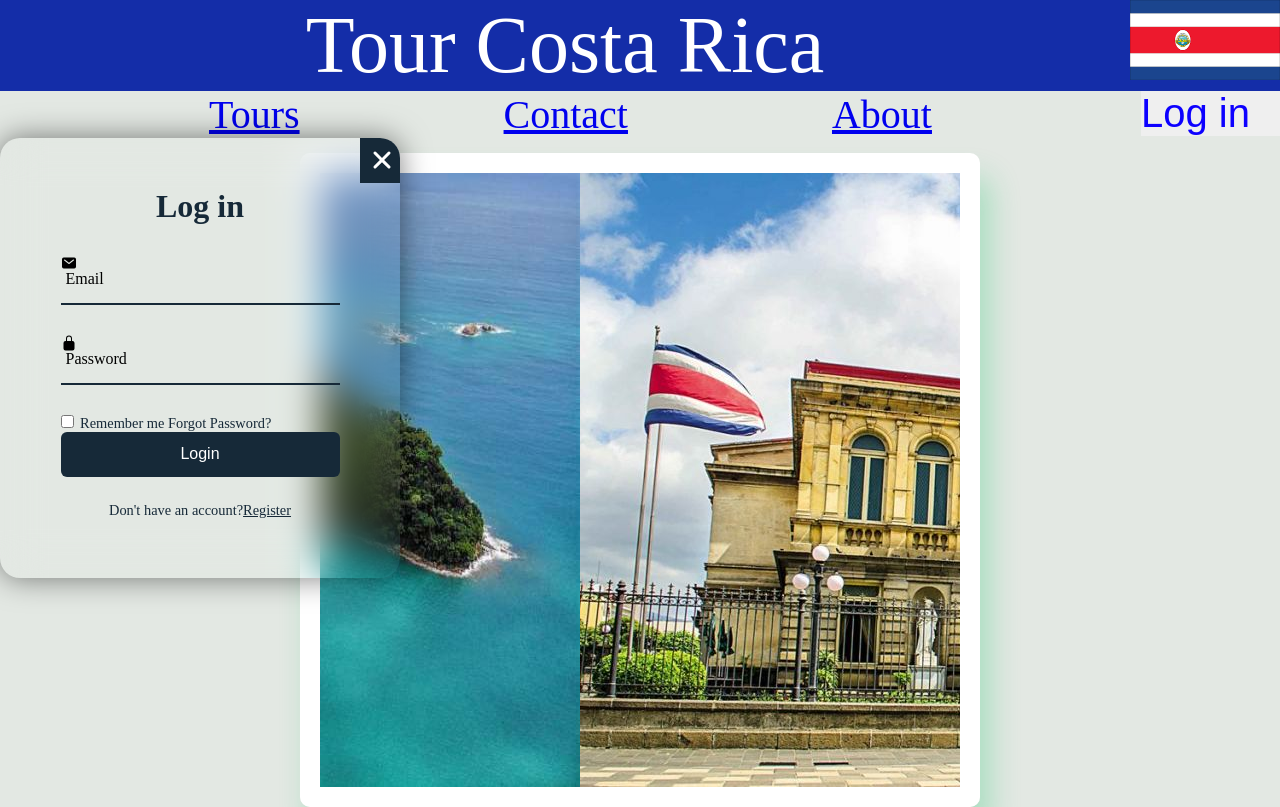
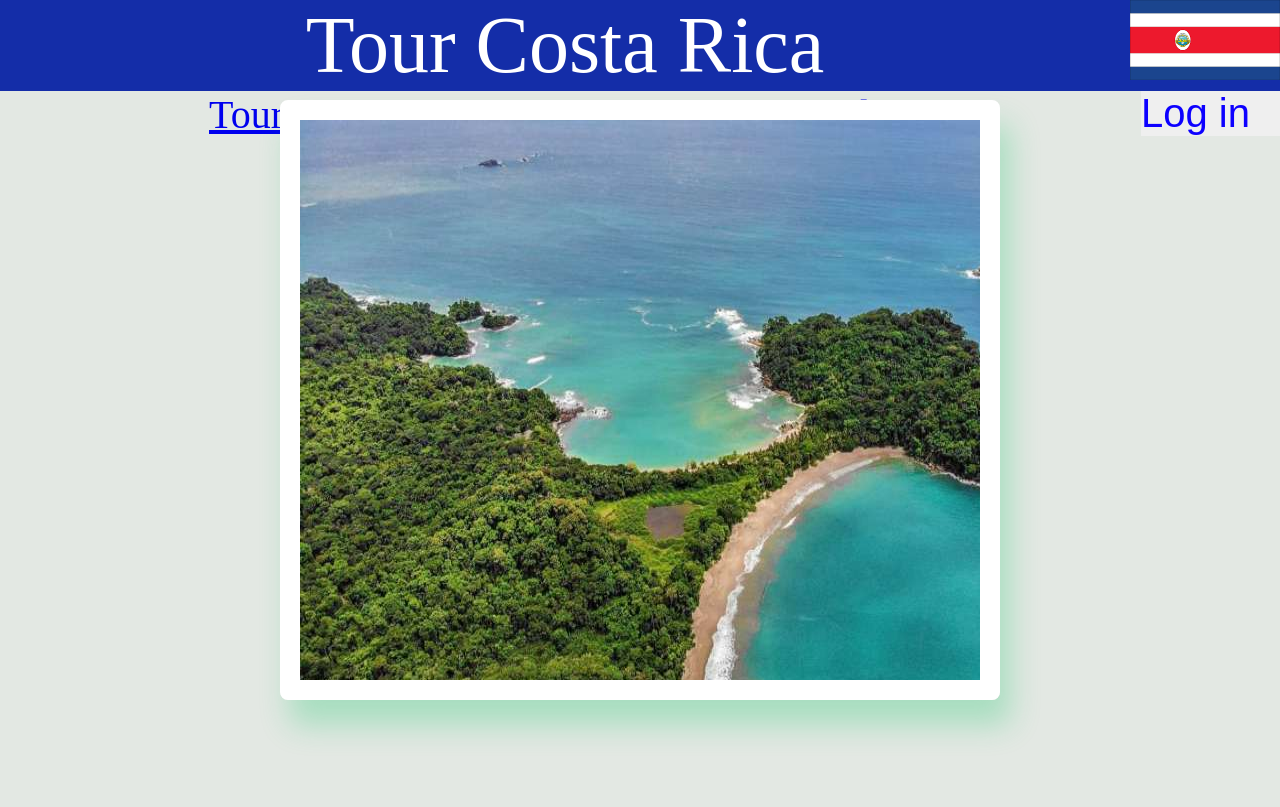
Before and after one commit to CQUESADA07/UNLV-Final-Project, a plain HTML site: page index.html in a window 1280 px wide. Drawn offline with nearby package versions, Linux system fonts and the light colour scheme.

Commit message:
Added Tours Page

```diff
--- a/index.html
+++ b/index.html
@@ -10,7 +10,12 @@
   <div class="TopHeader">Tour Costa Rica
     <img src="costa rica flag.jpg" alt="costaricaflag" class="crflag">
   </div>
-<button class="Log">Log in</button>
+
+  <a href="Login.html">
+  <button class="Log">Log in</button>
+</a>
+
+
 
 
 
@@ -28,71 +33,7 @@
       <img src="perezoso.png">
       <img src="Tucan.jpg">
   </div>
-</div>
 
 
-
-<div class="box">
-  <div class="form-box login">
-    <h2>Log in</h2>
-    <form action="#">
-      <div class="input-box">
-        <span class="icon"> <ion-icon name="mail"></ion-icon></span>
-        <input type="email" required>
-        <label>Email</label>
-        <span class="icon-close"><ion-icon name="close"></ion-icon></span>
-      </div>
-
-
-      <div class="input-box">
-      <span class="icon"> <ion-icon name="lock-closed"></ion-icon></span>
-      <input type="password" required>
-      <label>Password</label>
-      </div>
-      <div class="remember-forgot">
-        <label><input type="checkbox"> Remember me</label>
-        <a href="#">Forgot Password?</a>
-      </div>
-          <button type="submit" class="btn">Login</button>
-          <div class="login-register">
-            <p>Don't have an account?<a href="#" class="register-link">Register</a></p>
-      </div>
-    </form>
-  </div>
-
-  <div class="form-box register">
-    <h2>Registration</h2>
-    <form actio="#">
-      <div class="input-box">
-        <span class="icon">
-          <ion-icon name="mail"></ion-icon>
-        </span>
-        <input type="email" required>
-        <label>Email</label>
-      </div>
-      <div class="input-box">
-        <span class="icon"> <ion-icon name="lock-closed"></ion-icon></span>
-        <input type="password" required>
-        <label>Password</label>
-        </div>
-        <div class="remember-forgot">
-          <label><input type="checkbox"> I agree to the terms & conditions</label>
-
-        </div>
-            <button type="submit" class="btn">Register</button>
-            <div class="login-register">
-              <p>Already have an account?<a href="#" class="login-link">Login</a></p>
-        </div>
-
-    </form>
-  </div>
-
-
-</div>
-
-
-<script src="script.js"></script>
-<script type="module" src="https://unpkg.com/ionicons@7.1.0/dist/ionicons/ionicons.esm.js"></script>
-<script nomodule src="https://unpkg.com/ionicons@7.1.0/dist/ionicons/ionicons.js"></script>
 </body>
 </html>
--- a/script.js
+++ /dev/null
@@ -1,17 +0,0 @@
-const wrapper = document.querySelector('.box');
-const loginLink = document.querySelector('.login-link');
-const registerLink = document.querySelector('.register-link');
-const btnPopup = document.querySelector('.btnLogin-popup');
-
-registerLink.addEventListener('click',()=> {
-wrapper.classList.add('active');
-
-});
-
-loginLink.addEventListener('click',()=> {
-wrapper.classList.remove('active');
-});
-
-btnPopup.addEventListener('click',()=>{
-  wrapper.classList.add('active-popup');
-});
--- a/styles.css
+++ b/styles.css
@@ -52,197 +52,31 @@ body{
 }
 
 .container {
-  width: 85vmin;
+  width: 90vmin;
+  height:600px;
   position: absolute;
   transform: translate(-50%,-50%);
-  top:60%;
+  top:50%;
   left:50%;
   overflow:hidden;
   border:20px solid #ffffff;
-  border-radius: 10px;
+  border-radius: 8px;
   box-shadow: 10px 25px 30px rgba(30, 200, 109, 0.3);
 }
 
 .wrapper {
   width: 100%;
+  height: auto;
   display: flex;
-  animation: slide 12s infinite;
-}
-
-.box {
-position: relative;
-width: 400px;
-height: 440px;
-background: transparent;
-border: 2px solid rgba(255,255);
-border-radius: 20px;
-backdrop-filter:blur(20px);
-box-shadow: 0 0 30px rgba(0,0,0,.5);
-display:flex;
-justify-content: center;
-align-items: center;
-overflow: hidden
-}
-
-.box .form-box.login {
-  /*display: none; */
-}
-
-.box .form-box.register {
-position: absolute;
-transform: translateX(400px);
+  animation: slide 16s infinite;
 }
 
 
-.box.active-popup {
-  transform: scale(1);
-}
-
-.box.form-box {
-width: 100%;
-padding: 40px;
-}
-
-.box .icon-close {
-position: absolute;
-bottom: 120px;
-right: -65px;
-width: 45px;
-height:45px;
-background: #162938;
-font-size: 2em;
-color: white;
-display: flex ;
-justify-content: center;
-align-items: center;
-
-}
-
-.form-box h2 {
- font-size: 2em;
- color: #162938;
- text-align: center;
-}
-
-.input-box {
-position:relative;
-width: 100%;
-height: 50px;
-border-bottom:2px solid #162938;
-margin: 30px 0;
-}
-
-.input-box label {
-position:absolute;
-top:50%;
-left:5px;
-transform:translateY(-50%);
-font-size:1 em;
-color:#162938
-font-weight: 500;
-pointer-events: none;
-transition:.5s;
-}
-
-.input-box input:focus~label,
-.input-box input:valid~label, {
-top: -5px;
-}
-
-.input-box input {
-width: 100%;
-height:100%;
-background:transparent;
-border:none;
-outline:none;
-font-size:1em;
-color: #162938;
-font-weight:600;
-padding: 0 35px 0 5px;
-}
-
-.input.box .icon {
-position: absolute;
-right:8px;
-font-size: 1.2em;
-color:#162938;
-line-height: 57px
-}
-
-.remember-forgot {
-font-size: .9em;
-color:#162938;
-font-weight: 500;
-margin: -15px
-display:flex;
-justify-content: space-between;
-}
-.remember-forgot label input {
-accent-color: #162938;
-margin-right:3px;
- }
-
-.remember-forgot a {
-  color:#162938;
-  text-decoration:none;
-}
-
-.remember-forgot a:hover {
-  text-decoration:underline;
-}
-
-.btn {
-width: 100%;
-height:45px;
-background: #162938;
-border:none;
-outline:none;
-border-radius:6px;
-cursor:pointer;
-font-size: 1em;
-color:white;
-font-weight:500;
-}
-
-.login-register {
-  font-size: .9em;
-  color:#162938;
-  text-align: center;
-  font-weight: 500;
-  margin:25px 0 10px;
-}
-.login-register p a {
-  color: #162938;
-
-}
 .img {
   width: 100%;
 }
 @keyframes slide {
-  0% {
-    transform: translateX(0);
-  }
-  25% {
-    transform: translateX(0);
-  }
-  30% {
-    transform: translateX(-100%);
-  }
-  50% {
-    transform: translateX(-100%);
-  }
-  55% {
-    transform: translateX(-200%);
-  }
-   75% {
-    transform: translateX(-200%);
-  }
-  80% {
-    transform: translateX(-300%);
-  }
-  100% {
-    transform: translateX(-300%);
-  }
+
 
 
 }
```
Also changed, not shown: Login.html (added, +11 -0 lines), Tours.html (+20 -0 lines), About.html (line endings or trailing spaces).
